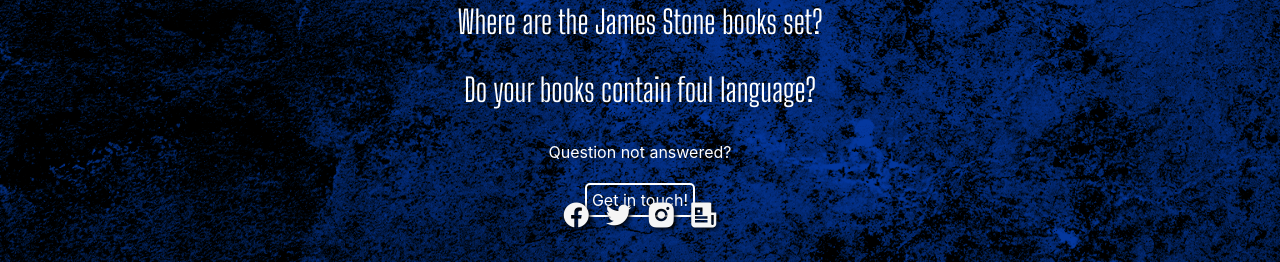
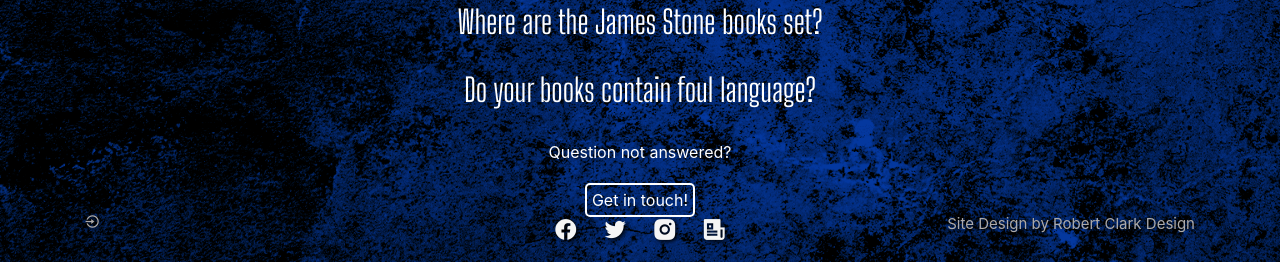
Before and after one commit to Robert-Clark-1990/rca, a Flask app: page /faq in a window 1280 px wide. Shown: the part 638-900 px from the top of the page. Run offline with Flask 2, Linux system fonts and the light colour scheme; some libraries are stand-ins or nearby versions.

Commit message:
add footer elements

```diff
--- a/static/css/style.css
+++ b/static/css/style.css
@@ -43,6 +43,12 @@ h1, h2, h3, h4, h5, h6 {
     margin-bottom: 0;
 }
 
+.text-right {
+    text-align: right;
+    margin-bottom: 0;
+}
+
+
 li {
     list-style-type: none;
 }
@@ -50,14 +56,31 @@ li {
 .footer {
     position: fixed;
     width: 100vw;
-    bottom: 20px;
+    bottom: 10px;
 }
 
 .footer-link {
-    font-size: 30px;
+    font-size: 25px;
+    padding-left: 10px;
+    padding-right: 10px;
+    padding-bottom: 10px;
 }
 
 .footer-link:hover {
+    text-decoration: none;
+    color: #d62b1c;
+    transition: all 0.30s ease-in-out;
+    -o-transition: all 0.30s ease-in-out;
+    -moz-transition: all 0.30s ease-in-out;
+    -webkit-transition: all 0.30s ease-in-out;
+}
+
+.disclaimer {
+    font-size: 15px;
+    color: #acaaaa;
+}
+
+.disclaimer:hover {
     text-decoration: none;
     color: #d62b1c;
     transition: all 0.30s ease-in-out;
--- a/templates/base.html
+++ b/templates/base.html
@@ -44,14 +44,27 @@
     {% endblock %}
 
     <footer class="footer">
-        <div class="row">
-            <div class="col-12">
-                <p class="text-center">
-                    <a href="https://www.facebook.com/RobertClarkAuthor/" target="_blank" class="white-text footer-link p-1"><i class="ri-facebook-circle-fill"></i></a>
-                    <a href="https://twitter.com/RobClarkAuthor" target="_blank" class="white-text footer-link p-1"><i class="ri-twitter-fill"></i></a>
-                    <a href="https://www.instagram.com/robertclarkauthor/" target="_blank" class="white-text footer-link p-1"><i class="ri-instagram-fill"></i></a>
-                    <a href="{{ url_for('signup') }}" class="white-text footer-link p-1"><i class="ri-newspaper-fill"></i></a>
-                </p>
+        <div class="container">
+            <div class="row">
+                <div class="col-4">
+                    <p>
+                        <a href="#" class="disclaimer"><i class="ri-login-circle-line"></i></a>
+                    </p>
+                </div>
+                <div class="col-4">
+                    <p class="text-center">
+                        <a href="https://www.facebook.com/RobertClarkAuthor/" target="_blank" class="white-text footer-link"><i class="ri-facebook-circle-fill"></i></a>
+                        <a href="https://twitter.com/RobClarkAuthor" target="_blank" class="white-text footer-link"><i class="ri-twitter-fill"></i></a>
+                        <a href="https://www.instagram.com/robertclarkauthor/" target="_blank" class="white-text footer-link"><i class="ri-instagram-fill"></i></a>
+                        <a href="{{ url_for('signup') }}" class="white-text footer-link"><i class="ri-newspaper-fill"></i></a>
+
+                    </p>
+                </div>
+                <div class="col-4">
+                    <p class="text-right">
+                       <a href="#" class="disclaimer">Site Design by Robert Clark Design</a>
+                    </p>
+                </div>
             </div>
         </div>
     </footer>
```
